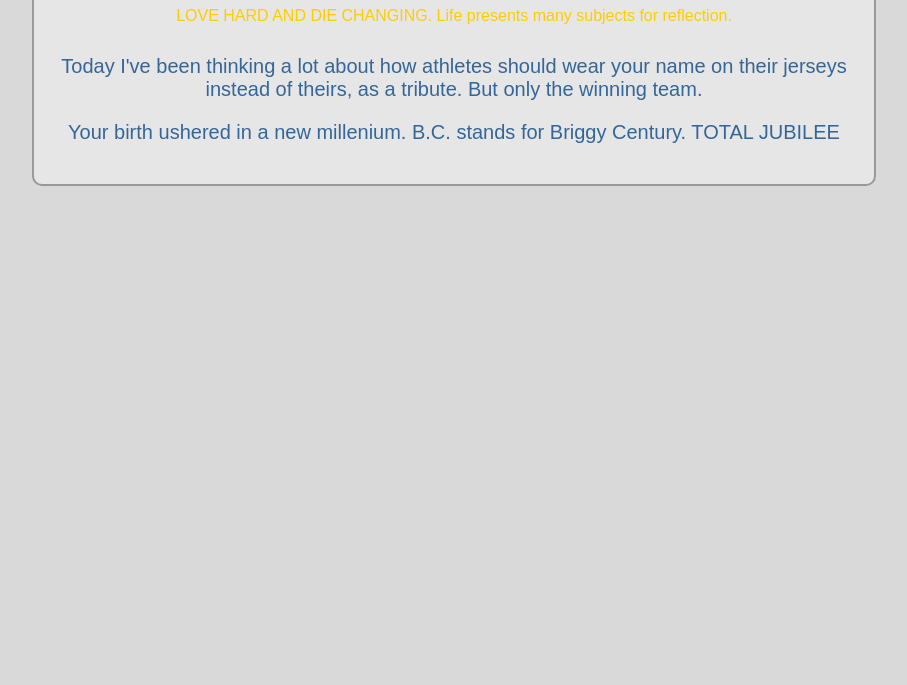
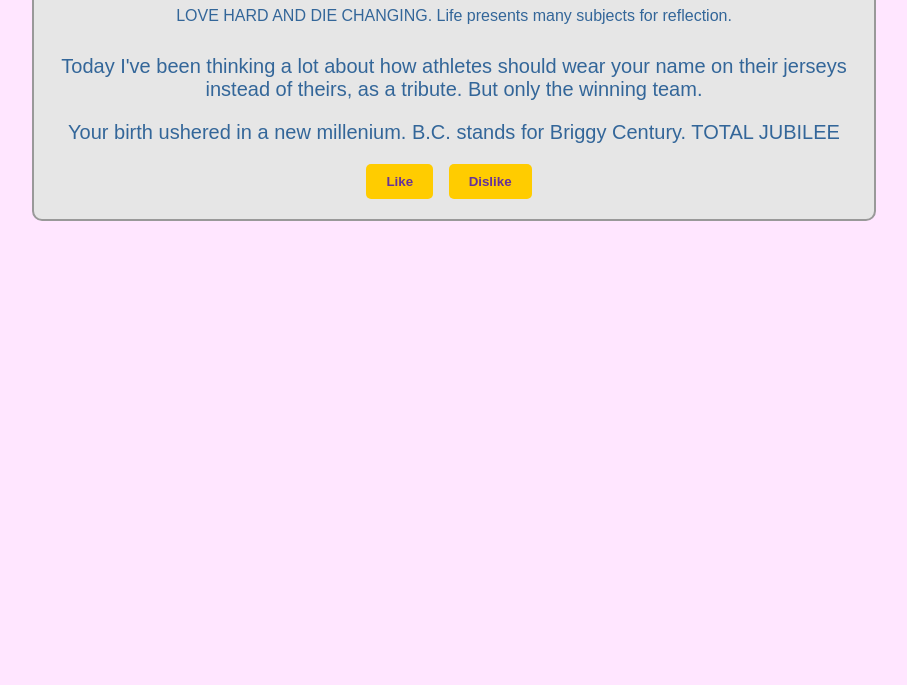
Before and after one commit to Floydy10/brig, a plain HTML site: page index.html in a window 1280 px wide. Shown: the part 115-800 px from the top of the page, without its empty margins (186-1093 px from the left). Drawn offline with Linux system fonts and the light colour scheme.

Commit message:
Update index.html

```diff
--- a/index.html
+++ b/index.html
@@ -7,7 +7,7 @@
   <style>
     body {
       font-family: Arial, sans-serif;
-      background-color: #d9d9d9;
+      background-color: #ffe6ff; /* Pastel purple */
       margin: 0;
       padding: 0;
     }
@@ -18,34 +18,74 @@
       background-color: #e6e6e6;
       border: 2px solid #999999;
       border-radius: 10px;
+      text-align: center;
     }
     h1 {
       color: #663399;
-      text-align: center;
     }
     p {
       color: #336699;
-      text-align: center;
     }
     .birthday-message {
-      text-align: center;
       font-size: 20px;
       margin-top: 30px;
       color: #ff66cc;
+    }
+    .like-button, .dislike-button {
+      background-color: #ffcc00;
+      color: #663399;
+      padding: 10px 20px;
+      border: none;
+      border-radius: 5px;
+      cursor: pointer;
+      font-weight: bold;
+      transition: background-color 0.3s;
+      margin-right: 10px;
+    }
+    .like-button:hover, .dislike-button:hover {
+      background-color: #ff9900;
+    }
+    .liked, .disliked {
+      background-color: #33cc33;
     }
   </style>
 </head>
 <body>
 
 <div class="container">
-  <h1 style="color: #ff66cc;">Happy Birthday Brig!</h1>
-  <p style="color: #ffcc00;">LOVE HARD AND DIE CHANGING. Life presents many subjects for reflection.</p>
+  <h1>Happy Birthday Brig!</h1>
+  <p>LOVE HARD AND DIE CHANGING. Life presents many subjects for reflection.</p>
   <div class="birthday-message">
     <p>Today I've been thinking a lot about how athletes should wear your name on their jerseys instead of theirs, as a tribute. But only the winning team.</p>
     <p>Your birth ushered in a new millenium. B.C. stands for Briggy Century. TOTAL JUBILEE</p>
-    <p> </p>
+    <button class="like-button" onclick="likeButton()">Like</button>
+    <button class="dislike-button" onclick="dislikeButton()">Dislike</button>
   </div>
 </div>
 
+<script>
+  function likeButton() {
+    var button = document.querySelector('.like-button');
+    if (button.textContent === 'Like') {
+      button.textContent = 'Liked!';
+      button.classList.add('liked');
+    } else {
+      button.textContent = 'Like';
+      button.classList.remove('liked');
+    }
+  }
+
+  function dislikeButton() {
+    var button = document.querySelector('.dislike-button');
+    if (button.textContent === 'Dislike') {
+      button.textContent = 'Not possible :(';
+      button.classList.add('disliked');
+    } else {
+      button.textContent = 'Dislike';
+      button.classList.remove('disliked');
+    }
+  }
+</script>
+
 </body>
 </html>
```
